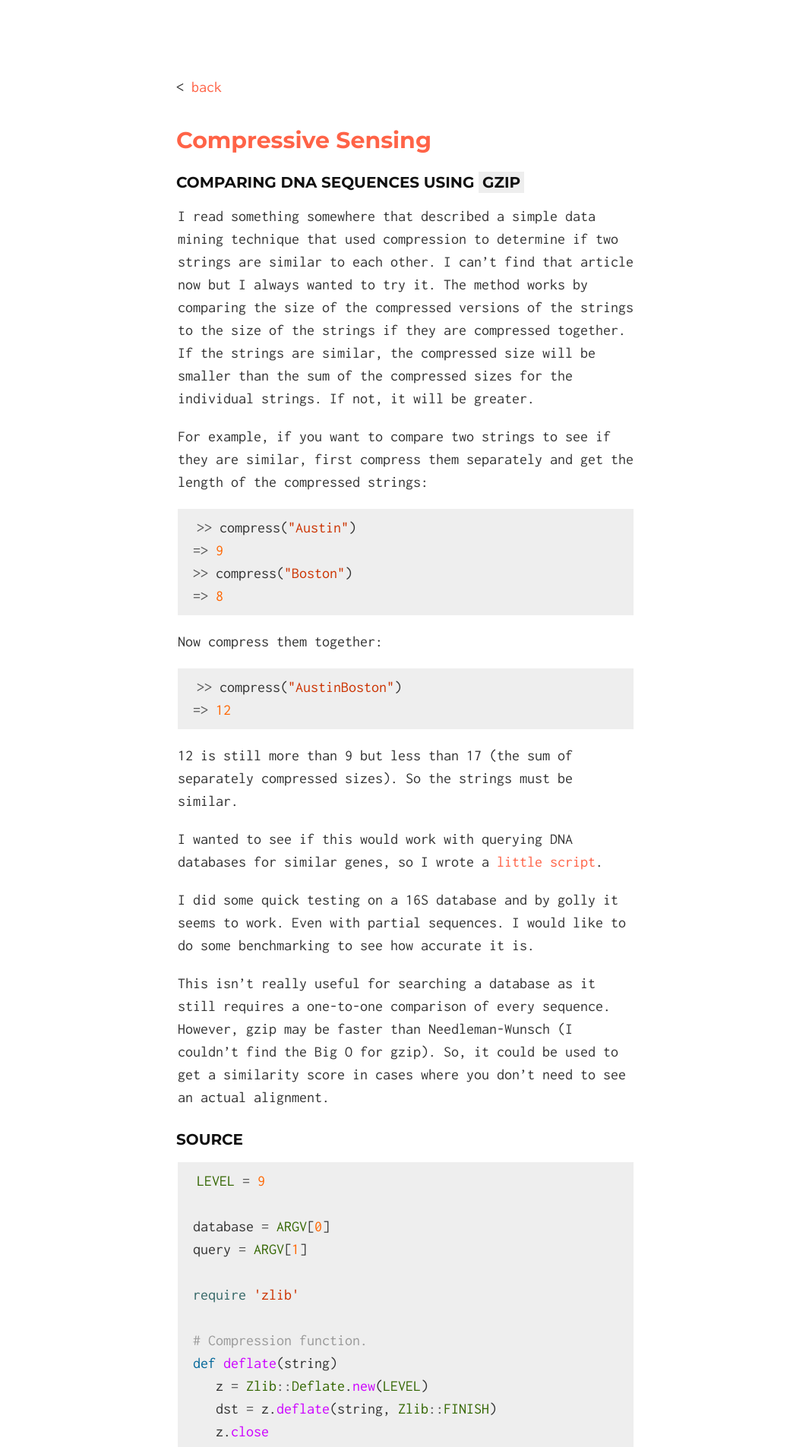
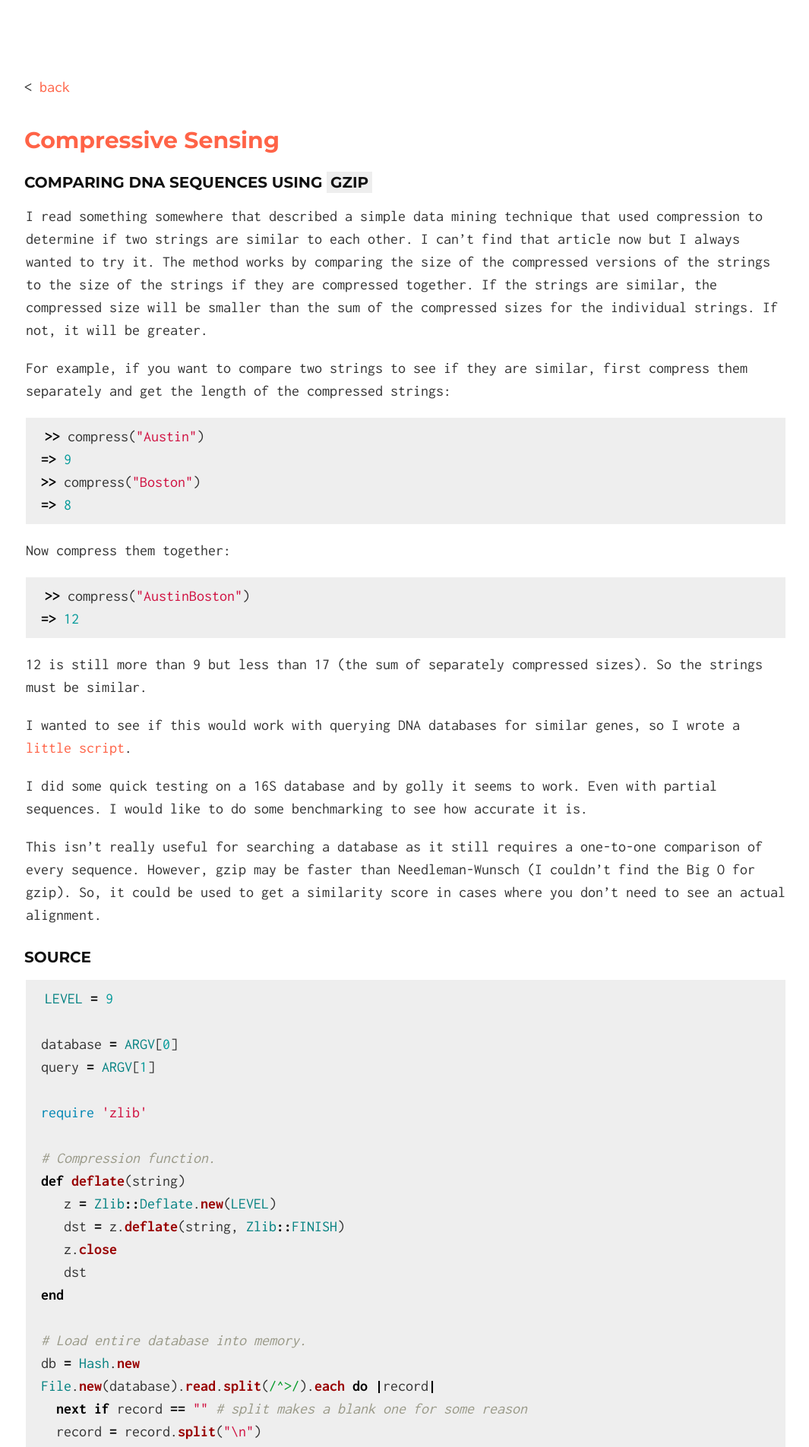
Before and after one commit to audy/audy.github.io, a Jekyll site: the page built from _posts/2011-05-23-compressive-sensing.md, in a window 1280 px wide. Shown: the top 1905 px of the page at 76% size, without its empty margins (106-1171 px from the left). Built offline with Jekyll 4.4.1, drawn with Linux system fonts in a browser that asks for light colours.

Commit message:
readable syntax highlighting

```diff
--- a/css/solo.css
+++ b/css/solo.css
@@ -149,7 +149,7 @@
 }
 
 .container {
-  max-width: 30rem;
+  max-width: 50rem;
   margin: 0 auto;
   padding: 0 1rem;
 }
--- a/css/syntax.css
+++ b/css/syntax.css
@@ -1,66 +1,61 @@
-.hll { background-color: #ffffcc }
- /*{ background: #f0f3f3; }*/
-.c { color: #999; } /* Comment */
-.err { color: #AA0000; background-color: #FFAAAA } /* Error */
-.k { color: #006699; } /* Keyword */
-.o { color: #555555 } /* Operator */
-.cm { color: #0099FF; font-style: italic } /* Comment.Multiline */
-.cp { color: #009999 } /* Comment.Preproc */
-.c1 { color: #999; } /* Comment.Single */
-.cs { color: #999; } /* Comment.Special */
-.gd { background-color: #FFCCCC; border: 1px solid #CC0000 } /* Generic.Deleted */
-.ge { font-style: italic } /* Generic.Emph */
-.gr { color: #FF0000 } /* Generic.Error */
-.gh { color: #003300; } /* Generic.Heading */
-.gi { background-color: #CCFFCC; border: 1px solid #00CC00 } /* Generic.Inserted */
-.go { color: #AAAAAA } /* Generic.Output */
-.gp { color: #000099; } /* Generic.Prompt */
-.gs { } /* Generic.Strong */
-.gu { color: #003300; } /* Generic.Subheading */
-.gt { color: #99CC66 } /* Generic.Traceback */
-.kc { color: #006699; } /* Keyword.Constant */
-.kd { color: #006699; } /* Keyword.Declaration */
-.kn { color: #006699; } /* Keyword.Namespace */
-.kp { color: #006699 } /* Keyword.Pseudo */
-.kr { color: #006699; } /* Keyword.Reserved */
-.kt { color: #007788; } /* Keyword.Type */
-.m { color: #FF6600 } /* Literal.Number */
-.s { color: #d44950 } /* Literal.String */
-.na { color: #4f9fcf } /* Name.Attribute */
-.nb { color: #336666 } /* Name.Builtin */
-.nc { color: #00AA88; } /* Name.Class */
-.no { color: #336600 } /* Name.Constant */
-.nd { color: #9999FF } /* Name.Decorator */
-.ni { color: #999999; } /* Name.Entity */
-.ne { color: #CC0000; } /* Name.Exception */
-.nf { color: #CC00FF } /* Name.Function */
-.nl { color: #9999FF } /* Name.Label */
-.nn { color: #00CCFF; } /* Name.Namespace */
-.nt { color: #2f6f9f; } /* Name.Tag */
-.nv { color: #003333 } /* Name.Variable */
-.ow { color: #000000; } /* Operator.Word */
-.w { color: #bbbbbb } /* Text.Whitespace */
-.mf { color: #FF6600 } /* Literal.Number.Float */
-.mh { color: #FF6600 } /* Literal.Number.Hex */
-.mi { color: #FF6600 } /* Literal.Number.Integer */
-.mo { color: #FF6600 } /* Literal.Number.Oct */
-.sb { color: #CC3300 } /* Literal.String.Backtick */
-.sc { color: #CC3300 } /* Literal.String.Char */
-.sd { color: #CC3300; font-style: italic } /* Literal.String.Doc */
-.s2 { color: #CC3300 } /* Literal.String.Double */
-.se { color: #CC3300; } /* Literal.String.Escape */
-.sh { color: #CC3300 } /* Literal.String.Heredoc */
-.si { color: #AA0000 } /* Literal.String.Interpol */
-.sx { color: #CC3300 } /* Literal.String.Other */
-.sr { color: #33AAAA } /* Literal.String.Regex */
-.s1 { color: #CC3300 } /* Literal.String.Single */
-.ss { color: #FFCC33 } /* Literal.String.Symbol */
-.bp { color: #336666 } /* Name.Builtin.Pseudo */
-.vc { color: #003333 } /* Name.Variable.Class */
-.vg { color: #003333 } /* Name.Variable.Global */
-.vi { color: #003333 } /* Name.Variable.Instance */
-.il { color: #FF6600 } /* Literal.Number.Integer.Long */
-
-.css .o,
-.css .o + .nt,
-.css .nt + .nt { color: #999; }
+.highlight .hll { background-color: #ffffcc }
+.highlight .c { color: #999988; font-style: italic } /* Comment */
+.highlight .err { color: #a61717; background-color: #e3d2d2 } /* Error */
+.highlight .k { color: #000000; font-weight: bold } /* Keyword */
+.highlight .o { color: #000000; font-weight: bold } /* Operator */
+.highlight .cm { color: #999988; font-style: italic } /* Comment.Multiline */
+.highlight .cp { color: #999999; font-weight: bold; font-style: italic } /* Comment.Preproc */
+.highlight .c1 { color: #999988; font-style: italic } /* Comment.Single */
+.highlight .cs { color: #999999; font-weight: bold; font-style: italic } /* Comment.Special */
+.highlight .gd { color: #000000; background-color: #ffdddd } /* Generic.Deleted */
+.highlight .ge { color: #000000; font-style: italic } /* Generic.Emph */
+.highlight .gr { color: #aa0000 } /* Generic.Error */
+.highlight .gh { color: #999999 } /* Generic.Heading */
+.highlight .gi { color: #000000; background-color: #ddffdd } /* Generic.Inserted */
+.highlight .go { color: #888888 } /* Generic.Output */
+.highlight .gp { color: #555555 } /* Generic.Prompt */
+.highlight .gs { font-weight: bold } /* Generic.Strong */
+.highlight .gu { color: #aaaaaa } /* Generic.Subheading */
+.highlight .gt { color: #aa0000 } /* Generic.Traceback */
+.highlight .kc { color: #000000; font-weight: bold } /* Keyword.Constant */
+.highlight .kd { color: #000000; font-weight: bold } /* Keyword.Declaration */
+.highlight .kn { color: #000000; font-weight: bold } /* Keyword.Namespace */
+.highlight .kp { color: #000000; font-weight: bold } /* Keyword.Pseudo */
+.highlight .kr { color: #000000; font-weight: bold } /* Keyword.Reserved */
+.highlight .kt { color: #445588; font-weight: bold } /* Keyword.Type */
+.highlight .m { color: #009999 } /* Literal.Number */
+.highlight .s { color: #d01040 } /* Literal.String */
+.highlight .na { color: #008080 } /* Name.Attribute */
+.highlight .nb { color: #0086B3 } /* Name.Builtin */
+.highlight .nc { color: #445588; font-weight: bold } /* Name.Class */
+.highlight .no { color: #008080 } /* Name.Constant */
+.highlight .nd { color: #3c5d5d; font-weight: bold } /* Name.Decorator */
+.highlight .ni { color: #800080 } /* Name.Entity */
+.highlight .ne { color: #990000; font-weight: bold } /* Name.Exception */
+.highlight .nf { color: #990000; font-weight: bold } /* Name.Function */
+.highlight .nl { color: #990000; font-weight: bold } /* Name.Label */
+.highlight .nn { color: #555555 } /* Name.Namespace */
+.highlight .nt { color: #000080 } /* Name.Tag */
+.highlight .nv { color: #008080 } /* Name.Variable */
+.highlight .ow { color: #000000; font-weight: bold } /* Operator.Word */
+.highlight .w { color: #bbbbbb } /* Text.Whitespace */
+.highlight .mf { color: #009999 } /* Literal.Number.Float */
+.highlight .mh { color: #009999 } /* Literal.Number.Hex */
+.highlight .mi { color: #009999 } /* Literal.Number.Integer */
+.highlight .mo { color: #009999 } /* Literal.Number.Oct */
+.highlight .sb { color: #d01040 } /* Literal.String.Backtick */
+.highlight .sc { color: #d01040 } /* Literal.String.Char */
+.highlight .sd { color: #d01040 } /* Literal.String.Doc */
+.highlight .s2 { color: #d01040 } /* Literal.String.Double */
+.highlight .se { color: #d01040 } /* Literal.String.Escape */
+.highlight .sh { color: #d01040 } /* Literal.String.Heredoc */
+.highlight .si { color: #d01040 } /* Literal.String.Interpol */
+.highlight .sx { color: #d01040 } /* Literal.String.Other */
+.highlight .sr { color: #009926 } /* Literal.String.Regex */
+.highlight .s1 { color: #d01040 } /* Literal.String.Single */
+.highlight .ss { color: #990073 } /* Literal.String.Symbol */
+.highlight .bp { color: #999999 } /* Name.Builtin.Pseudo */
+.highlight .vc { color: #008080 } /* Name.Variable.Class */
+.highlight .vg { color: #008080 } /* Name.Variable.Global */
+.highlight .vi { color: #008080 } /* Name.Variable.Instance */
+.highlight .il { color: #009999 } /* Literal.Number.Integer.Long */
```
